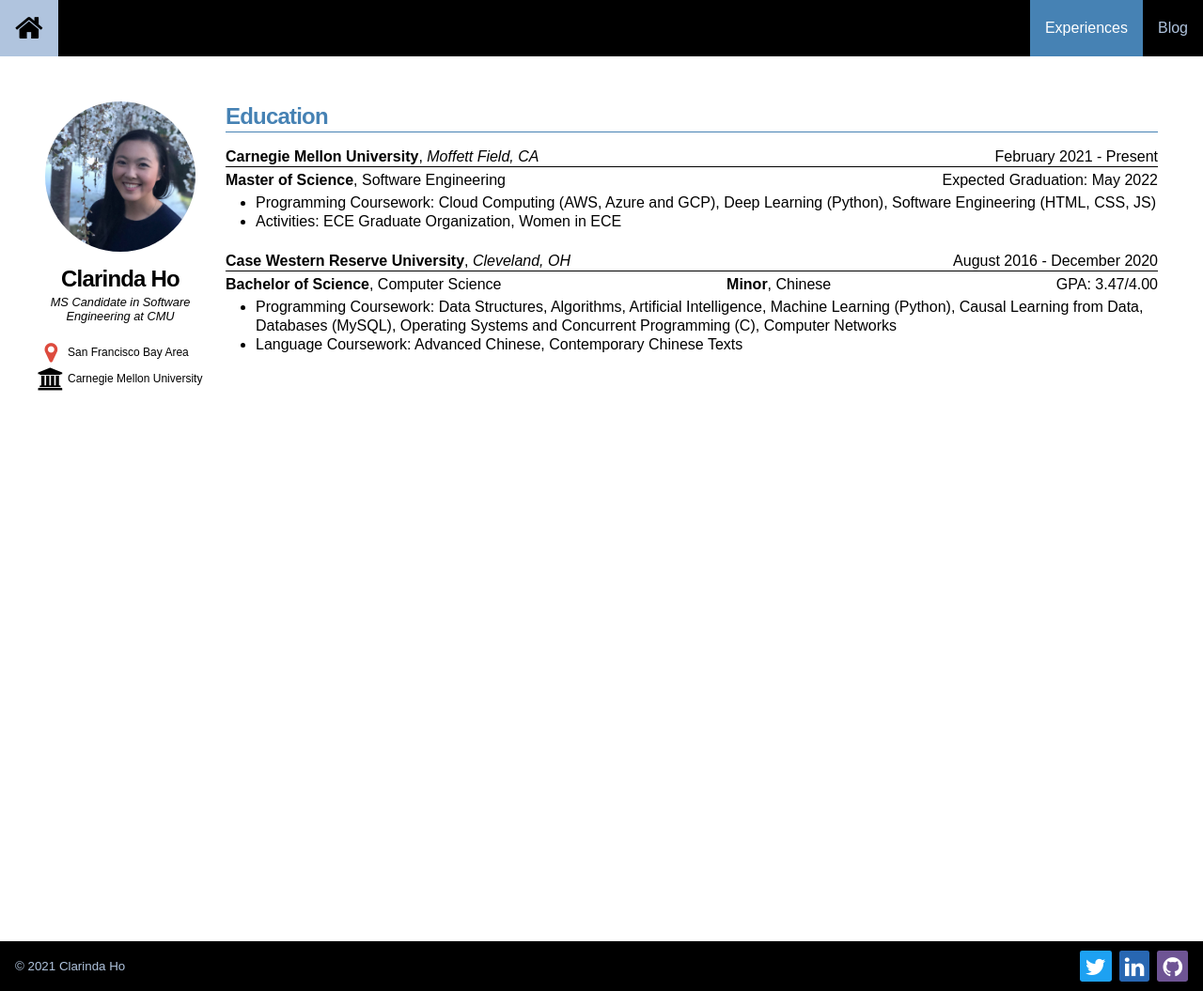
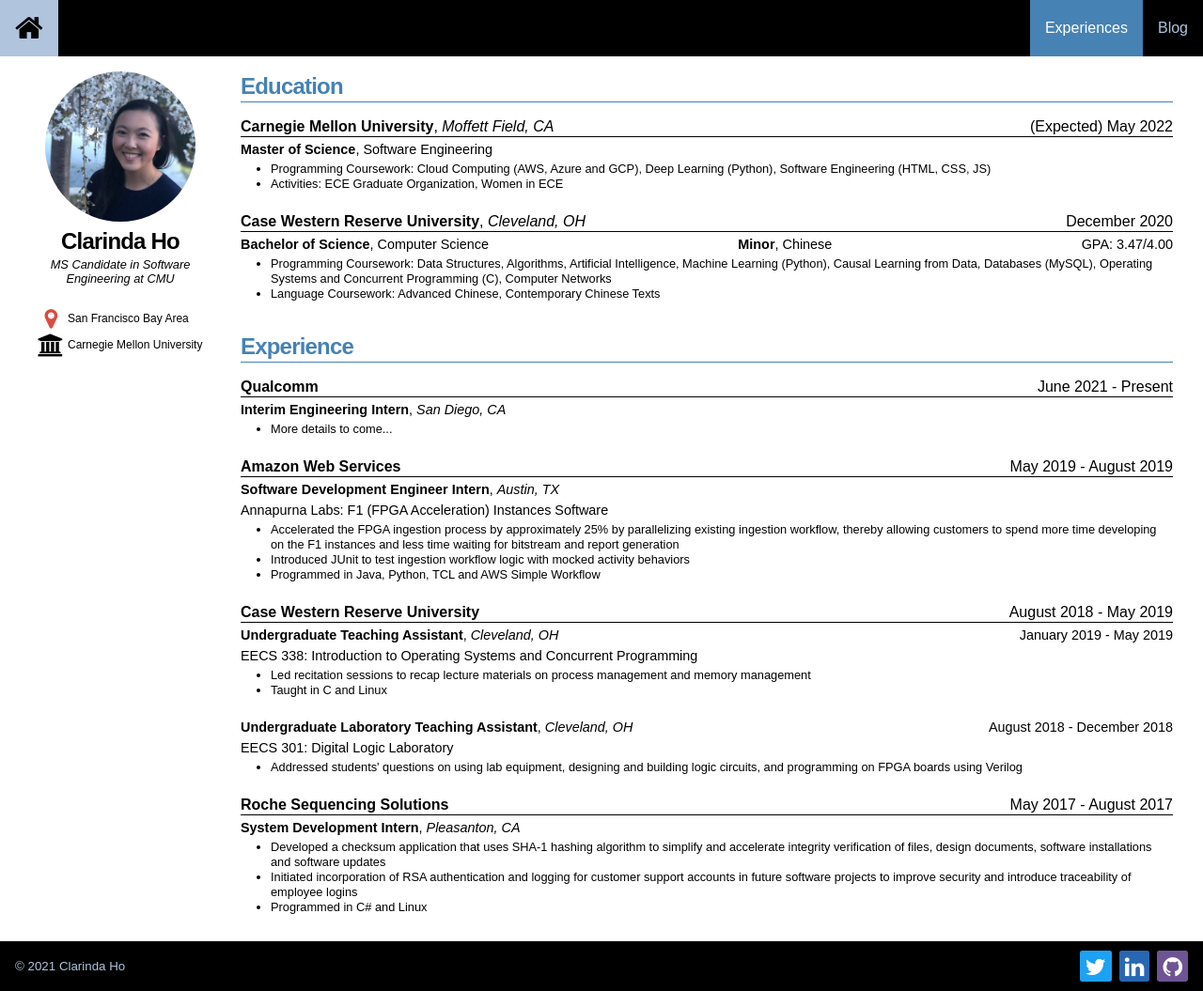
Before and after one commit to clarindaho/clarindaho.github.io, a Jekyll site: the page built from experiences.html, in a window 1280 px wide. Shown: the whole page at 94% size. Built offline with Jekyll 4.4.1, drawn with Linux system fonts in a browser that asks for light colours.

Commit message:
Update experiences page

```diff
--- a/assets/css/layout.css
+++ b/assets/css/layout.css
@@ -9,8 +9,17 @@
 }
 
 body {
+    position: fixed;
     margin: 0;
+    width: 100%;
+    height: 100%;
+    overflow: hidden;
+
     font-family: Arial, Helvetica, sans-serif;
+
+    display: flex;
+    flex-direction: column;
+    align-items: stretch;
 }
 
 .navbar {
@@ -48,15 +57,19 @@
 }
 
 .wrapper {
+    flex-grow: 1;
+
+    overflow: hidden;
+
     display: flex;
     flex-direction: row;
     align-items: flex-start;
-
-    margin: 3rem 2rem;
 }
 
 #profile {
     flex: 0 0 12rem;
+
+    margin: 1rem 2rem;
 
     display: flex;
     flex-direction: column;
@@ -76,7 +89,7 @@
 #profile h1 {
     align-self: center;
 
-    margin: 1rem 0 0;
+    margin: 0.5rem 0 0;
 
     font-size: 1.5rem;
     letter-spacing: -0.05rem;
@@ -86,7 +99,7 @@
 #profile p {
     align-self: center;
 
-    margin: 0.25rem 0 1rem 0;
+    margin: 0.25rem 0 1.25rem 0;
 
     text-align: center;
     font-size: 0.8rem;
@@ -113,7 +126,9 @@
 .content {
     flex-grow: 1;
 
-    padding: 0 1rem;
+    padding: 1rem 2rem 1rem 0;
+    height: 96.25%;
+    overflow-y: auto;
 
     display: flex;
     flex-direction: column;
@@ -121,12 +136,6 @@
 }
 
 footer {
-    position: fixed;
-    left: 0;
-    bottom: 0;
-
-    width: 100%;
-
     background-color: black;
     color: var(--layout-text);
 }
--- a/experiences.html
+++ b/experiences.html
@@ -40,9 +40,13 @@
 
     section .border-bottom { border-bottom: solid 0.1rem black; }
 
+    section .text-body { font-size: 0.9rem; }
+
     section div ul {
         margin: 0;
         padding: 0 0 0 2rem;
+
+        font-size: 0.8rem;
     }
 </style>
 
@@ -67,16 +71,15 @@
                 <span style="font-style: italic;">Moffett Field, CA</span>
             </span>
             <span class="border-bottom" style="flex-grow: 1;"></span>
-            <span class="border-bottom" style="text-align: right;">February 2021 - Present</span>
+            <span class="border-bottom" style="text-align: right;">(Expected) May 2022</span>
         </div>
 
-        <div>
+        <div class="text-body">
             <span>
                 <span style="font-weight: bold;">Master of Science</span>,
                 <span>Software Engineering</span>
             </span>
             <span style="flex-grow: 1;"></span>
-            <span style="text-align: right;">Expected Graduation: May 2022</span>
         </div>
 
         <div>
@@ -97,10 +100,10 @@
                 <span style="font-style: italic;">Cleveland, OH</span>
             </span>
             <span class="border-bottom" style="flex-grow: 1;"></span>
-            <span class="border-bottom" style="text-align: right;">August 2016 - December 2020</span>
+            <span class="border-bottom" style="text-align: right;">December 2020</span>
         </div>
 
-        <div>
+        <div class="text-body">
             <span>
                 <span style="font-weight: bold;">Bachelor of Science</span>,
                 <span>Computer Science</span>
@@ -118,10 +121,153 @@
             <ul>
                 <li>Programming Coursework: Data Structures, Algorithms, Artificial Intelligence, Machine
                     Learning (Python), Causal Learning from Data, Databases (MySQL), Operating Systems and
-                    Concurrent Programming (C), Computer Networks
-                </li>
+                    Concurrent Programming (C), Computer Networks</li>
                 <li>Language Coursework: Advanced Chinese, Contemporary Chinese Texts</li>
             </ul>
         </div>
     </div>
 </section>
+
+<br>
+
+<section>
+    <h2>Experience</h2>
+
+    <div id="summer-2021-intern">
+        <div>
+            <span class="border-bottom" style="font-weight: bold;">Qualcomm</span>
+            <span class="border-bottom" style="flex-grow: 1;"></span>
+            <span class="border-bottom" style="text-align: right;">June 2021 - Present</span>
+        </div>
+
+        <div class="text-body">
+            <span>
+                <span style="font-weight: bold;">Interim Engineering Intern</span>,
+                <span style="font-style: italic;">San Diego, CA</span>
+            </span>
+            <span style="flex-grow: 1;"></span>
+        </div>
+
+        <div>
+            <ul>
+                <li>More details to come...</li>
+            </ul>
+        </div>
+    </div>
+
+    <br>
+
+    <div id="summer-2019-intern">
+        <div>
+            <span class="border-bottom" style="font-weight: bold;">Amazon Web Services</span>
+            <span class="border-bottom" style="flex-grow: 1;"></span>
+            <span class="border-bottom" style="text-align: right;">May 2019 - August 2019</span>
+        </div>
+
+        <div class="text-body">
+            <span>
+                <span style="font-weight: bold;">Software Development Engineer Intern</span>,
+                <span style="font-style: italic;">Austin, TX</span>
+            </span>
+            <span style="flex-grow: 1;"></span>
+        </div>
+
+        <div class="text-body">
+            <span>Annapurna Labs: F1 (FPGA Acceleration) Instances Software</span>
+        </div>
+
+        <div>
+            <ul>
+                <li>Accelerated the FPGA ingestion process by approximately 25% by parallelizing
+                    existing ingestion workflow, thereby allowing customers to spend more time
+                    developing on the F1 instances and less time waiting for bitstream and report
+                    generation</li>
+                <li>Introduced JUnit to test ingestion workflow logic with mocked activity behaviors</li>
+                <li>Programmed in Java, Python, TCL and AWS Simple Workflow</li>
+            </ul>
+        </div>
+    </div>
+
+    <br>
+
+    <div id="undergrad-ta">
+        <div>
+            <span class="border-bottom" style="font-weight: bold;">Case Western Reserve University</span>
+            <span class="border-bottom" style="flex-grow: 1;"></span>
+            <span class="border-bottom" style="text-align: right;">August 2018 - May 2019</span>
+        </div>
+
+        <div class="text-body">
+            <span>
+                <span style="font-weight: bold;">Undergraduate Teaching Assistant</span>,
+                <span style="font-style: italic;">Cleveland, OH</span>
+            </span>
+            <span style="flex-grow: 1;"></span>
+            <span style="text-align: right;">January 2019 - May 2019</span>
+        </div>
+
+        <div class="text-body">
+            <span>EECS 338: Introduction to Operating Systems and Concurrent Programming</span>
+        </div>
+
+        <div>
+            <ul>
+                <li>Led recitation sessions to recap lecture materials on process management and
+                    memory management</li>
+                <li>Taught in C and Linux</li>
+            </ul>
+        </div>
+
+        <br>
+
+        <div class="text-body">
+            <span>
+                <span style="font-weight: bold;">Undergraduate Laboratory Teaching Assistant</span>,
+                <span style="font-style: italic;">Cleveland, OH</span>
+            </span>
+            <span style="flex-grow: 1;"></span>
+            <span style="text-align: right;">August 2018 - December 2018</span>
+        </div>
+
+        <div class="text-body">
+            <span>EECS 301: Digital Logic Laboratory</span>
+        </div>
+
+        <div>
+            <ul>
+                <li>Addressed students' questions on using lab equipment, designing and building
+                    logic circuits, and programming on FPGA boards using Verilog</li>
+            </ul>
+        </div>
+    </div>
+
+    <br>
+
+    <div id="summer-2017-intern">
+        <div>
+            <span class="border-bottom" style="font-weight: bold;">Roche Sequencing Solutions</span>
+            <span class="border-bottom" style="flex-grow: 1;"></span>
+            <span class="border-bottom" style="text-align: right;">May 2017 - August 2017</span>
+        </div>
+
+        <div class="text-body">
+            <span>
+                <span style="font-weight: bold;">System Development Intern</span>,
+                <span style="font-style: italic;">Pleasanton, CA</span>
+            </span>
+            <span style="flex-grow: 1;"></span>
+        </div>
+
+        <div>
+            <ul>
+                <li>Developed a checksum application that uses SHA-1 hashing algorithm to simplify and
+                    accelerate integrity verification of files, design documents, software installations
+                    and software updates</li>
+                <li>Initiated incorporation of RSA authentication and logging for customer support accounts
+                    in future software projects to improve security and introduce traceability of employee
+                    logins</li>
+                <li>Programmed in C# and Linux</li>
+            </ul>
+        </div>
+    </div>
+</section>
```
Also changed, not shown: _includes/footer.html (line endings or trailing spaces).
